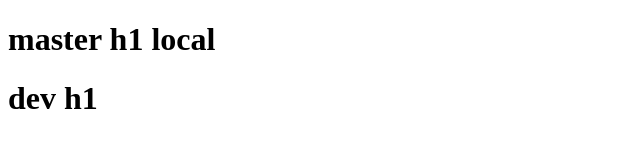
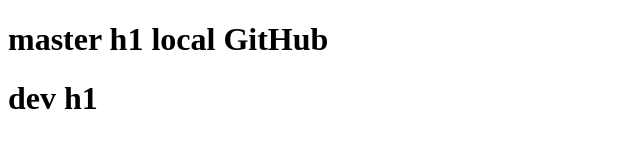
Before and after one commit to gonsakon/0930, a plain HTML site: page index.html in a window 1280 px wide. Shown: the whole page, without its empty margins (0-640 px from the left). Drawn offline with Linux system fonts and the light colour scheme.

Commit message:
edit github h1

```diff
--- a/index.html
+++ b/index.html
@@ -3,10 +3,10 @@
 <head>
   <meta charset="UTF-8">
   <meta name="viewport" content="width=device-width, initial-scale=1.0">
-  <title>Document</title>
+  <title>Document GitHub</title>
 </head>
 <body>
-  <h1>master h1 local</h1>
+  <h1>master h1 local GitHub</h1>
   <h1>dev h1</h1>
 </body>
 </html>
```
